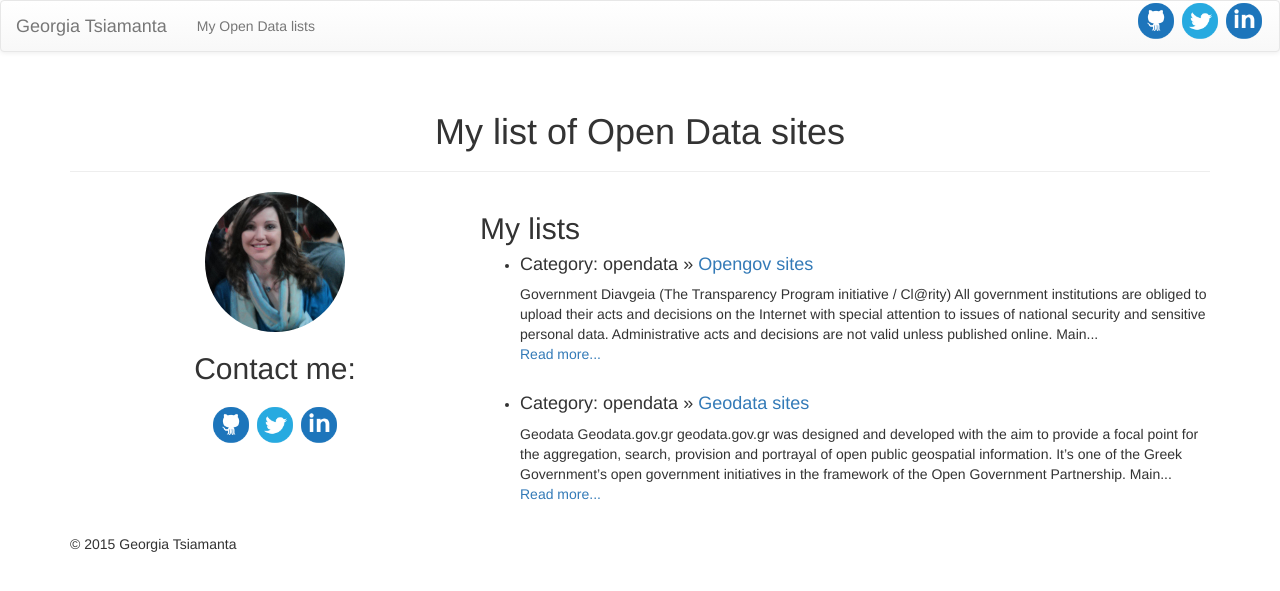
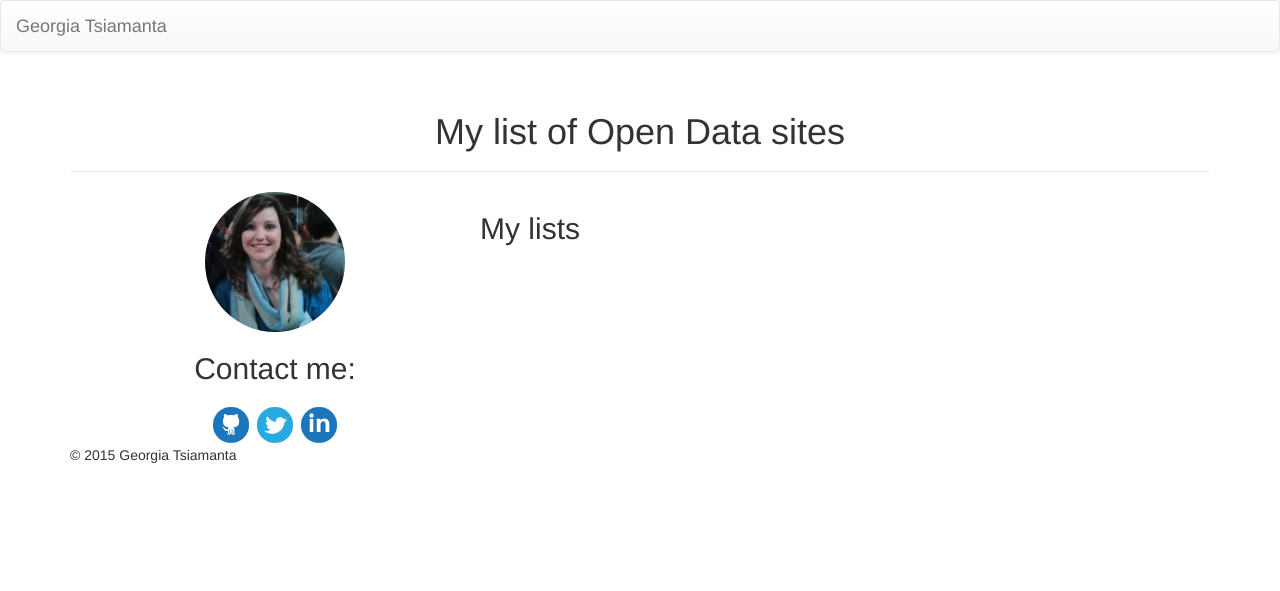
Before and after one commit to georgiats/georgiats-old-blog, a Jekyll site: the page built from site_list.html, in a window 1280 px wide. Shown: the top 591 px of the page. Built offline with Jekyll 4.4.1, drawn with Linux system fonts in a browser that asks for light colours; nearby versions of some CDN libraries; library files that are not in the unit come from our copies.

Commit message:
fixing minor details

```diff
--- a/_includes/themes/bootstrap-3/default.html
+++ b/_includes/themes/bootstrap-3/default.html
@@ -57,20 +57,13 @@
 
         <!-- Collect the nav links, forms, and other content for toggling -->
         <div class="collapse navbar-collapse" id="jb-navbar-collapse">
-          <ul class="nav navbar-nav">
+          <!-- <ul class="nav navbar-nav">
           <li><a href="/site_list.html">My Open Data lists</a></li>
-            <!-- {% assign pages_list = site.pages %}
+            {% assign pages_list = site.pages %}
             {% assign group = 'navigation' %}
             {% include JB/pages_list %} -->
           </ul>
 
-      <div align="right">
-
-        <a href="http://github.com/{{ site.author.github }}/" rel="me" target="_blank"><img class="img-circle" src="/images/github.png" alt="Generic placeholder image" style="width: 40px; height: 40px;"></a>
-        <a href="http://twitter.com/{{ site.author.twitter }}/" rel="me" target="_blank"><img class="img-circle" src="/images/twitter.png" style="width: 40px; height: 40px;"></a>
-       <a href="http://gr.linkedin.com/in/gtsiamanta" target="_blank"><img class="img-circle" src="/images/linkedin.png" style="width: 40px; height: 40px;"></a>
-
-    </div><!-- /.navbar-collapse -->
       </div>
       </nav>
 
--- a/_posts/2014-12-25-Geodata sites.md
+++ /dev/null
@@ -1,30 +0,0 @@
----
-layout: post
-category : opendata
-tagline: "Greek sites related to Geodata"
-tags : [opendata,geodata]
----
-{% include JB/setup %}
-
-##Geodata
-
-### Geodata.gov.gr
-geodata.gov.gr was designed and developed with the aim to provide a focal point for the aggregation, search, provision and portrayal of open public geospatial information. It's one of the Greek Government’s open government initiatives in the framework of the Open Government Partnership.
-
-+ [Main site](http://geodata.gov.gr){:target="_blank"}
-
-- [Maps](http://geodata.gov.gr/maps/){:target="_blank"} with visualized data on the map
-- [Labs](http://labs.geodata.gov.gr/){:target="_blank"}  <span style="color:red">[new site]</span>
-    	Here you will find data, tools, and resources to conduct research, develop web and mobile applications, design data visualizations, and more.
-
-
-### open(geo)data
-Contains intresting datasets, but some of them are depricated
-
-+ [Main site](http://opengeodata.gr)
-
-+ Most useful datasets
-	+ [Όρια Διαμερισμάτων και γειτονιών Δήμου Αθήνας](http://www.opengeodata.gr/?p=387)  ([Download](www.opengeodata.gr/wp-content/uploads/2014/06/Oria_D_Diamerismaton_D_Athinaion.kmz) the dataset)
-	+ [Λεξικό Ελληνικών επωνύμων & ονομάτων](http://www.opengeodata.gr/?p=380)  ([Download](www.opengeodata.gr/wp-content/uploads/2013/unique.zip) the dataset)
-	+ [Τα αποτελέσματα των εκλογών του Ιουνίου 2012](http://www.opengeodata.gr/?p=363)
-	+ [Αριθμός Ψηφοφόρων ανά εκλογικό διαμέρισμα και λεξικά - 2012](http://www.opengeodata.gr/?p=344)  ([Download](www.opengeodata.gr/fakelos_files/greek_streets_settlements/eklogikos_plithos_psifoforon_ana_eklogiko.xls) the dataset)
--- a/_posts/2014-12-25-OpenGov sites.md
+++ /dev/null
@@ -1,53 +0,0 @@
----
-layout: post
-category : opendata
-tagline: "Greek sites related to OpenGov through OpenData"
-tags : [opendata,opengov,diavgeia]
----
-{% include JB/setup %}
-
-##Government
-
-### Diavgeia (The Transparency Program initiative / Cl@rity)
-All government institutions are obliged to upload their acts and decisions on the Internet with special attention to issues of national security and sensitive personal data. Administrative acts and decisions are not valid unless published online.
-
-- [Main site](https://diavgeia.gov.gr){:target="_blank"}
-
-- [Advanced Seach](https://diavgeia.gov.gr/search?advanced){:target="_blank"} in diavgeia by several topics or by using Opendata API
-- [Opendata API help page](https://diavgeia.gov.gr/api/help){:target="_blank"}, where is expalined how to use Diavgeia's API in order to get the decision's information
-- [Opendata API history track](https://diavgeia.gov.gr/changelog){:target="_blank"}
-- [Github page with sample code for the Opendata API calls](https://github.com/diavgeia){:target="_blank"} with sample code in Java, PHP and Python in order for developers than need to make some calls to the API
-- [Diavgeia's blog](https://diavgeia.gov.gr/blog){:target="_blank"}
-- [Opendata API blogposts](https://diavgeia.gov.gr/blog/?cat=2){:target="_blank"}
-- [Youtube channel](https://www.youtube.com/channel/UCyAPFBuCS-YMwBb7IRnxUUg){:target="_blank"} where are explained some processes through hands-on videos
-- [Twitter account](https://twitter.com/diavgeia){:target="_blank"}
-- [Facebook account](https://el-gr.facebook.com/diavgeiagr){:target="_blank"}
-
-### Yperdiavgeia (Ultracl@rity)
-Search engine for greek open public data. UltraCl@rity was created for all citizens! Public Data are open to all (Greek Constitution, article 5A). The objective of UltraCl@rity is to promote transparency and help people use public open data.
-
-- [Main site](https://yperdiavgeia.gr){:target="_blank"}
-
-- Search is possible for:
-    - all the documents published through [diavgeia.gov.gr](https://diavgeia.gov.gr){:target="_blank"}
-    - all the Greek Legislation published through the National Printing Service [www.et.gr](www.et.gr){:target="_blank"}
-    - all tenders and procurements published through the Central Electronic Registry for Public Contracts (CERPC), [www.eprocurement.gov.gr](www.eprocurement.gov.gr){:target="_blank"}
-    - all the Greek Parliament proceedings published through [www.parliament.gr](www.parliament.gr){:target="_blank"}
-- [Yperdiavgeia's blog](http://yperdiavgeia.blogspot.gr)
-- [GRGOV Mobile Search](http://hackathon.vbanos.gr/) with it's code available on [github](https://github.com/vbanos/grgov-mobile-search){:target="_blank"}
-- [OpenSearch API help page](https://yperdiavgeia.gr/docs/opensearch){:target="_blank"} The result of the HTTP Request is an Atom Feed of type OpenSearch Response.
-
-### Data.gov.gr
-
-- [Main site](http://data.gov.gr/){:target="_blank"}
-
-- [blog](http://data.gov.gr/blog){:target="_blank"}
-- [data requests](http://data.gov.gr/datasetrequests/){:target="_blank"}
-- [dataset search](http://data.gov.gr/dataset-search/){:target="_blank"}
-
-
-### Relevant sites
-- [Greece page at Open Government Partnership](http://www.opengovpartnership.org/country/greece){:target="_blank"}
-- [ogp.opengov.gr](http://ogp.opengov.gr/){:target="_blank"} is a list of websites of governmental institutions related to open data or open government
-- [twitter account of the greek police](https://twitter.com/hellenicpolice){:target="_blank"} which works as described [here](http://www.astynomia.gr/index.php?option=ozo_content&perform=view&id=3037){:target="_blank"}
-- [labs.opengov.gr](http://labs.opengov.gr/){:target="_blank"}, this site is depricated
```
Also changed, not shown: index.md (+4 -13 lines), 11 other files.
